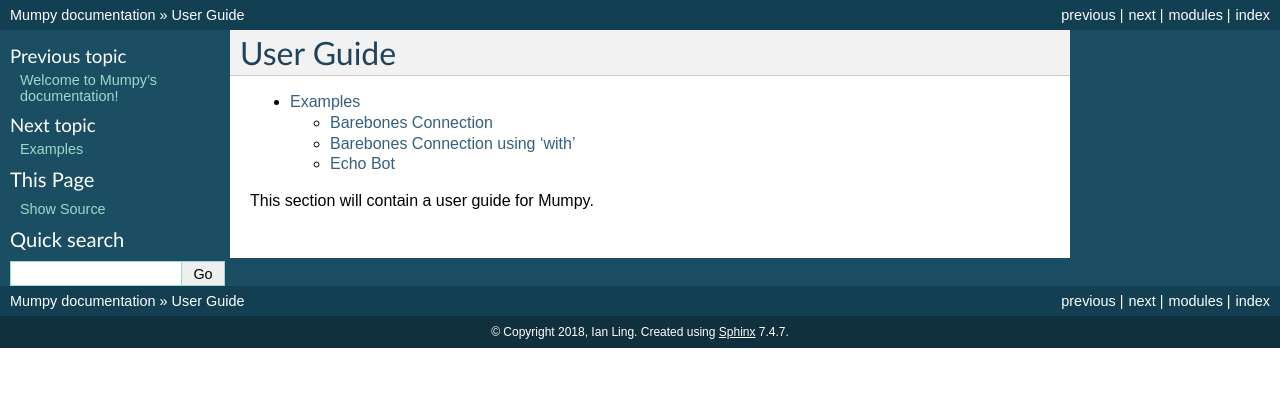
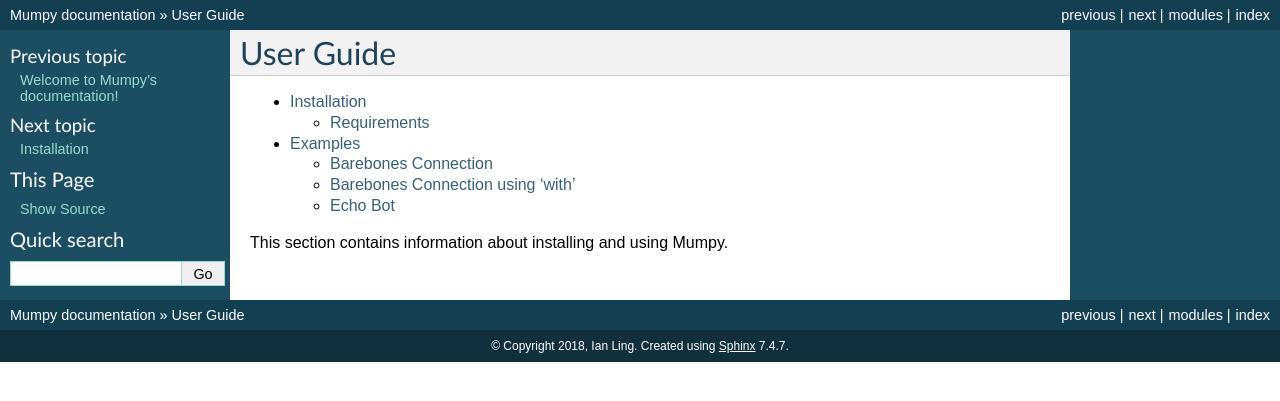
Before and after one commit to ianling/mumpy, a Sphinx documentation site: the page built from docs/guide/index.rst, in a window 1280 px wide. Shown: the top 401 px of the page. Built offline with Sphinx 7.4.7, drawn with Linux system fonts in a browser that asks for light colours.

Commit message:
Add installation page to docs

```diff
--- a/docs/guide/index.rst
+++ b/docs/guide/index.rst
@@ -4,6 +4,7 @@
 .. toctree::
    :maxdepth: 2
 
+   installation
    examples
 
-This section will contain a user guide for Mumpy.
+This section contains information about installing and using Mumpy.
```
Also changed, not shown: docs/guide/installation.rst (added, +22 -0 lines).
